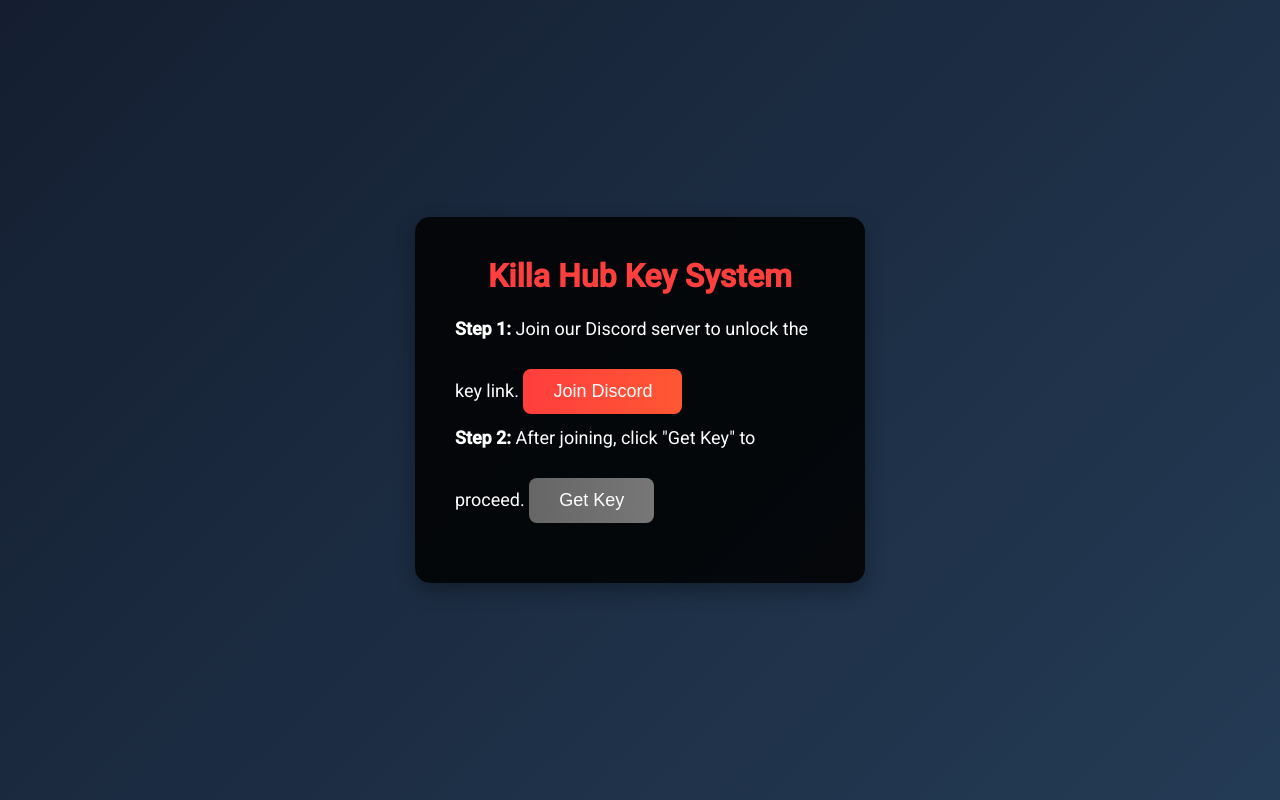
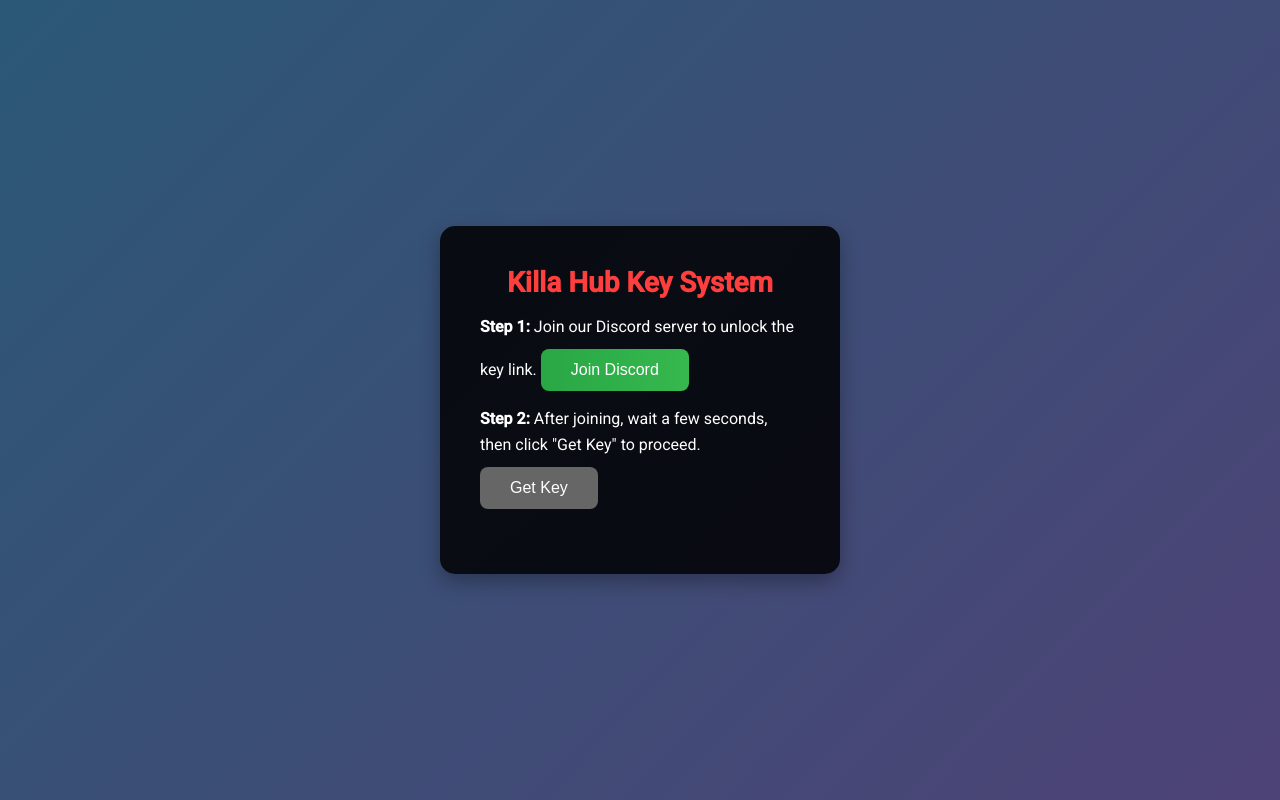
Before and after one commit to BadnanaX/get, a plain HTML site: page index.html in a window 1280 px wide. Drawn offline with Linux system fonts and the light colour scheme.

Commit message:
Update index.html

```diff
--- a/index.html
+++ b/index.html
@@ -14,53 +14,52 @@
         }
         body {
             font-family: 'Roboto', sans-serif;
-            background: linear-gradient(135deg, #141e30, #243b55);
+            background: linear-gradient(135deg, #2b5876, #4e4376);
             color: #fff;
             display: flex;
             justify-content: center;
             align-items: center;
             height: 100vh;
-            overflow: hidden;
         }
         .container {
             background-color: rgba(0, 0, 0, 0.85);
             padding: 40px;
             border-radius: 15px;
             width: 90%;
-            max-width: 450px;
+            max-width: 400px;
             text-align: center;
             box-shadow: 0 8px 20px rgba(0, 0, 0, 0.3);
             animation: fadeIn 1s ease-in-out;
         }
         h1 {
-            font-size: 32px;
-            margin-bottom: 20px;
+            font-size: 28px;
+            margin-bottom: 10px;
             color: #FF3E3E;
             animation: slideIn 0.8s ease;
         }
         .steps {
-            font-size: 18px;
-            margin-bottom: 20px;
+            font-size: 16px;
+            margin-bottom: 25px;
             line-height: 1.6;
             text-align: left;
         }
         .step-item {
-            margin: 10px 0;
+            margin: 15px 0;
         }
         button {
-            background: linear-gradient(90deg, #666, #777);
+            background: #666;
             border: none;
             padding: 12px 30px;
-            font-size: 18px;
+            font-size: 16px;
             font-weight: 500;
             color: white;
             border-radius: 8px;
             cursor: not-allowed;
-            margin-top: 25px;
+            margin-top: 10px;
             transition: transform 0.3s ease, background 0.3s ease;
         }
         button.enabled {
-            background: linear-gradient(90deg, #FF3E3E, #FF5733);
+            background: linear-gradient(90deg, #28a745, #37b84e);
             cursor: pointer;
         }
         button.enabled:hover {
@@ -96,7 +95,7 @@
             <button id="joinDiscordBtn" class="enabled">Join Discord</button>
         </div>
         <div class="step-item">
-            <strong>Step 2:</strong> After joining, click "Get Key" to proceed.
+            <strong>Step 2:</strong> After joining, wait a few seconds, then click "Get Key" to proceed.
             <button id="getKeyBtn">Get Key</button>
         </div>
     </div>
@@ -121,10 +120,12 @@
         joinDiscordBtn.classList.remove('enabled');
         joinDiscordBtn.disabled = true;
 
-        // Enable Get Key button
-        getKeyBtn.disabled = false;
-        getKeyBtn.classList.add('enabled');
-        getKeyBtn.style.cursor = 'pointer';
+        // Enable Get Key button after delay
+        setTimeout(() => {
+            getKeyBtn.disabled = false;
+            getKeyBtn.classList.add('enabled');
+            getKeyBtn.style.cursor = 'pointer';
+        }, 5000); // Delay of 5 seconds
     });
 
     // Handle Get Key button click
```
